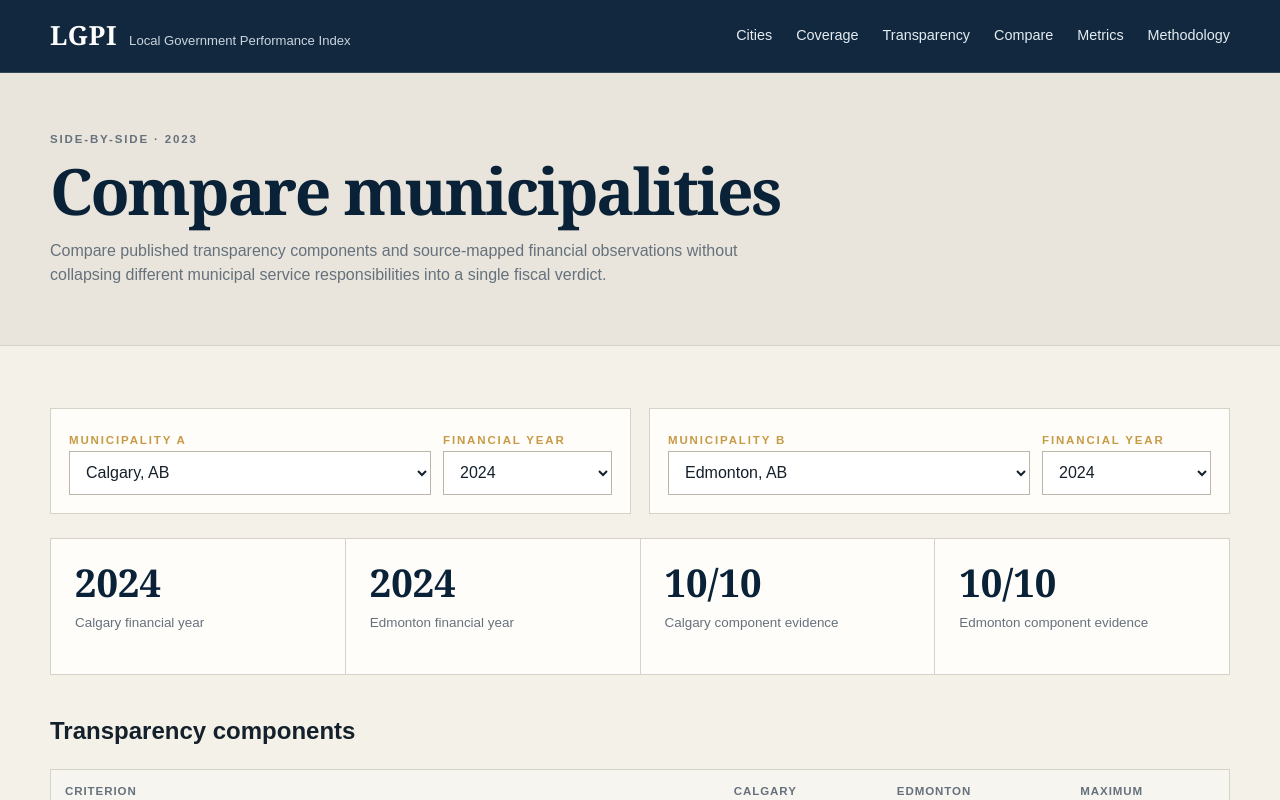
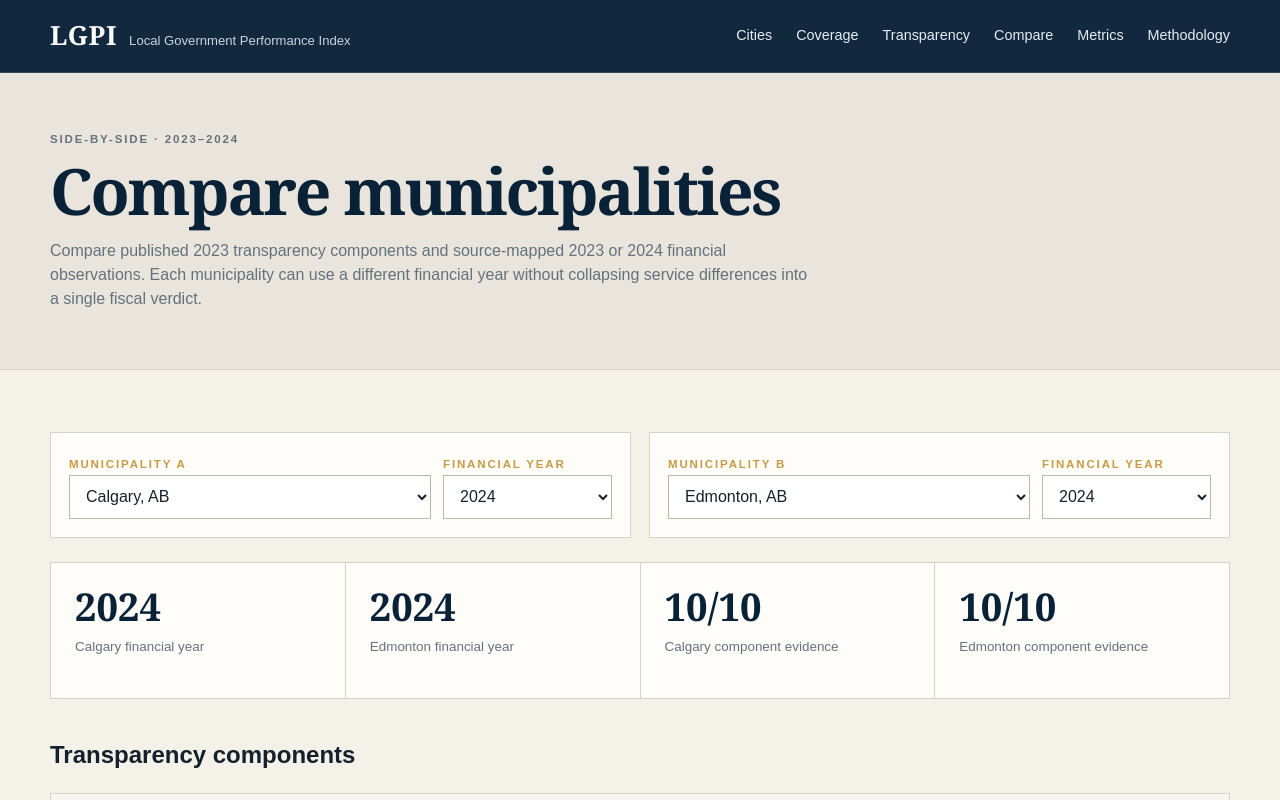
Before and after one commit to FTFNAnalytics/lgpi, a Next.js app: page /compare in a window 1280 px wide. Shown: the top 800 px of the page. Built offline with nearby package versions, Linux system fonts and the light colour scheme.

Commit message:
Update comparison framing for 2023-2024

```diff
--- a/app/compare/page.tsx
+++ b/app/compare/page.tsx
@@ -5,9 +5,9 @@ export default function ComparePage() {
     <main>
       <section className="page-hero">
         <div className="shell">
-          <p className="eyebrow">Side-by-side · 2023</p>
+          <p className="eyebrow">Side-by-side · 2023–2024</p>
           <h1>Compare municipalities</h1>
-          <p>Compare published transparency components and source-mapped financial observations without collapsing different municipal service responsibilities into a single fiscal verdict.</p>
+          <p>Compare published 2023 transparency components and source-mapped 2023 or 2024 financial observations. Each municipality can use a different financial year without collapsing service differences into a single fiscal verdict.</p>
         </div>
       </section>
       <section className="section">
```
